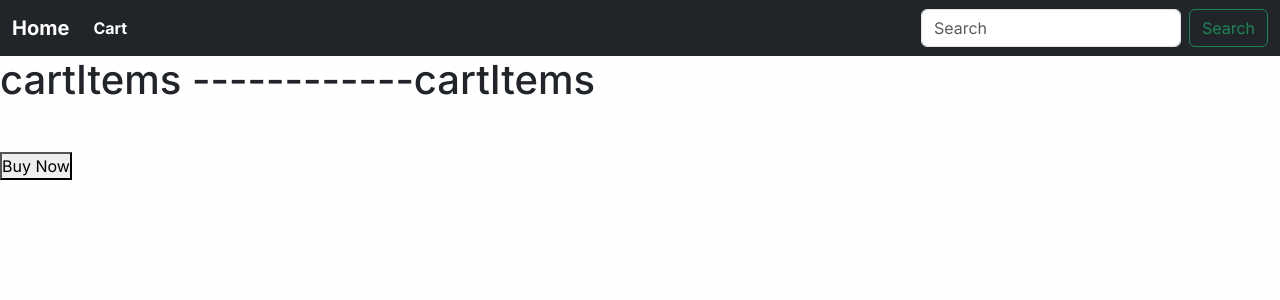
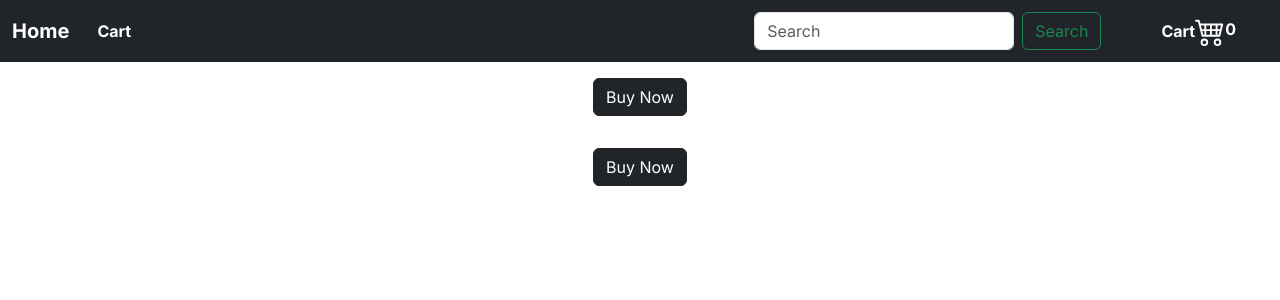
Before and after one commit to KashyapAmanSingh/Cart, a Next.js app: page /cart in a window 1280 px wide. Shown: the top 300 px of the page. Built offline with nearby package versions, Linux system fonts and the light colour scheme.

Commit message:
Feature-  NavBar With Cart Coun

```diff
--- a/package.json
+++ b/package.json
@@ -23,6 +23,7 @@
     "next": "13.4.19",
     "react": "18.2.0",
     "react-dom": "18.2.0",
+    "react-icons": "^4.11.0",
     "react-redux": "^8.1.2"
   },
   "devDependencies": {
--- a/src/Compo/checkoutform.js
+++ b/src/Compo/checkoutform.js
@@ -59,7 +59,12 @@ const CheckoutButton = () => {
     }
   };
 
-  return <button onClick={handleCheckout}>Buy Now</button>;
+  return (
+    <div className="d-flex justify-content-center align-items-center mt-3 mb-3">
+      <button className="btn btn-dark di" onClick={handleCheckout}>Buy Now</button>
+    </div>
+  );
+
 };
 
 export default CheckoutButton;
--- a/Component/Cart.js
+++ b/src/Component/Cart.js
@@ -2,7 +2,7 @@
 
 import React from "react";
 import CheckoutButton from "@/Compo/checkoutform";
-import { removeItem, setQuantity } from "@/redux/Slice";
+import { removeItem, setQuantity  } from "@/redux/Slice";
 
 import { useDispatch, useSelector } from "react-redux";
 
@@ -22,13 +22,14 @@ const Cart = () => {
 
   return (
     <>
-      <h1> cartItems ------------cartItems </h1>
-      <div className="mt-5">
+    <CheckoutButton/>
+
+          <div className="mt-0">
         <div className="container">
           <div className="row">
             {cartItems &&
               cartItems.map((product, i) => (
-                <div className="col-md-3 mt-5" key={i}>
+                <div className="col-md-3 mt-3" key={i}>
                   <div className="card" style={{ width: "18rem" }}>
                     <img src={product.image} alt={product.title} />
                     <div className="card-body">
@@ -62,8 +63,9 @@ const Cart = () => {
                 </div>
               ))}
           </div>
+          <CheckoutButton/>
         </div>
-        <CheckoutButton/>
+
       </div>
     </>
   );
--- a/src/Component/Navbar.js
+++ b/src/Component/Navbar.js
@@ -1,10 +1,11 @@
 /* eslint-disable @next/next/no-img-element */
-  "use client"
+  // "use client"
 
  import React from 'react'
   // import MainPage from './mainPage'
 import Link from 'next/link';
-
+import CartCount from './cartCount';
+import { BsCart4 } from 'react-icons/bs';
  const Navbar = () => {
 
 
@@ -18,35 +19,34 @@ import Link from 'next/link';
     </button>
     <div className="collapse navbar-collapse" id="navbarSupportedContent">
       <ul className="navbar-nav me-auto mb-2 mb-lg-0">
-        <li className="nav-item">
-          <Link className="nav-link active text-white fw-bolder" aria-current="page" href="/cart">Cart</Link>
+      <li className="nav-item">
+
+          <Link className="nav-link active text-white fw-bolder d-flex align-items-center " aria-current="page" href="/cart">
+
+         <span className="ms-1">Cart</span>
+
+             </Link>
         </li>
 
-       {/*  <li className="nav-item dropdown">
-          <Link className="nav-link dropdown-toggle" href="/" id="navbarDropdown" role="button" data-bs-toggle="dropdown" aria-expanded="false">
-            Dropdown
-          </Link>
-          <ul className="dropdown-menu" aria-labelledby="navbarDropdown">
+      </ul>
+
+    <form className="d-flex px-4" role="search">
+      <input className="form-control me-2" type="search" placeholder="Search" aria-label="Search"/>
+      <button className="btn btn-outline-success" type="submit">Search</button>
+    </form>
 
 
+ <ul className="navbar-nav ml-auto mb-2 mb-lg-0 px-4 ">
+        <li className="nav-item  ">
 
+          <Link className="nav-link active text-white fw-bolder d-flex align-items-center " aria-current="page" href="/cart">
 
-          <Link  className="dropdown-item" href="/supplements">Supplements</Link>
-<Link   className="dropdown-item" href="/footwears">FootWears</Link>
-<Link  className="dropdown-item" href="/nutrition">Nutrition</Link>
-<Link  className="dropdown-item" href="/equipments">Equipments</Link>
+          <span className="ms-1">Cart</span>
+            <CartCount/>
+             </Link>
+        </li>
 
-
-
-
-          </ul>
-        </li>
-          */}
       </ul>
-      <form className="d-flex">
-        <input className="form-control me-2" type="search" placeholder="Search" aria-label="Search"/>
-        <button className="btn btn-outline-success" type="submit">Search</button>
-      </form>
     </div>
   </div>
 </nav>
--- /dev/null
+++ b/src/Component/cartCount.js
@@ -0,0 +1,19 @@
+import React from 'react';
+import { BsCart4 } from 'react-icons/bs';
+import { useSelector } from 'react-redux';
+
+const CartCount = () => {
+  const cartItems = useSelector((state) => state.cart.count);
+
+  return (
+    <div>
+
+        <BsCart4 size={30} />
+           {cartItems }
+
+     </div>
+
+  );
+}
+
+export default CartCount;
--- a/src/app/cart/page.js
+++ b/src/app/cart/page.js
@@ -2,14 +2,14 @@
 
 "use client"
 import React from 'react'
-import Cart from '../../../Component/Cart'
+import Cart from '../../Component/Cart'
 // import CheckoutButton from '@/Compo/checkoutform'
 
 const page = () => {
   return (
     <div>
       <Cart/>
-      {/* <CheckoutButton /> */}
+
     </div>
   )
 }
--- a/src/app/layout.js
+++ b/src/app/layout.js
@@ -5,8 +5,8 @@ import { Inter } from 'next/font/google'
 
 import 'bootstrap/dist/css/bootstrap.min.css';
 import Providerr from '@/redux/Provider';
-  import Navbar from '@/Component/Navbar';
-// import Cart from '../../Component/Cart';
+  import Navbar from '../Component/Navbar';
+ // import Cart from '../../Component/Cart';
   // import SuccessPage from './StripeSuccess/page';
 
 
@@ -25,7 +25,7 @@ export default function RootLayout({ children }) {
 
          <Providerr    >
          <Navbar/>
-     {/* <Cart/> */}
+      {/* <Cart/> */}
           {/* <SuccessPage />    */}
 
           {children}
--- a/src/app/page.js
+++ b/src/app/page.js
@@ -1,6 +1,6 @@
 /* eslint-disable @next/next/no-img-element */
 
-import MainPage from '@/Component/MainPage'
+import MainPage from '../Component/MainPage'
 
 
  export default function Home() {
```
Also changed, not shown: Component/fetchServer.js (deleted, +0 -35 lines), src/Component/MainPage.js (+24 -24 lines), src/app/StripeSuccess/page.js (+6 -1 lines), 1 other file (tests, documents, lock files or other folders).
